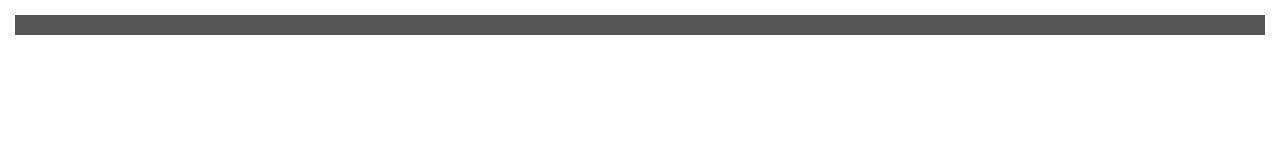
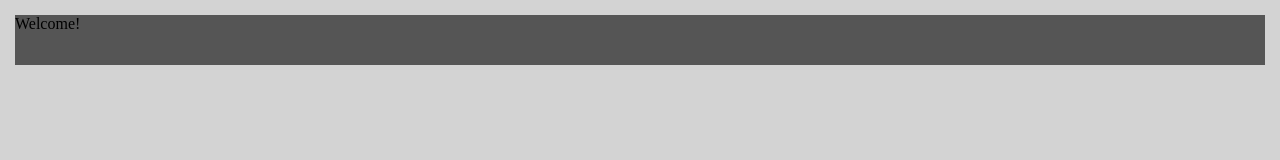
Before and after one commit to mDalessandro/mdalessandro.github.io, a plain HTML site: page index.html in a window 1280 px wide. Drawn offline with nearby package versions, Linux system fonts and the light colour scheme.

Commit message:
updated nav and styles

```diff
--- a/index.html
+++ b/index.html
@@ -11,6 +11,6 @@
     <script src="./node_modules/underscore/underscore-min.js"></script>
 </head>
 <body>
-  <div class='nav'></div>
+  <div class='nav'>Welcome!</div>
 </body>
 </html>
--- a/styles.css
+++ b/styles.css
@@ -1,7 +1,8 @@
 body {
   margin: 15px;
+  background-color: lightgrey;
 }
 .nav {
-  height: 20px;
+  height: 50px;
   background-color: #555;
 }
```
